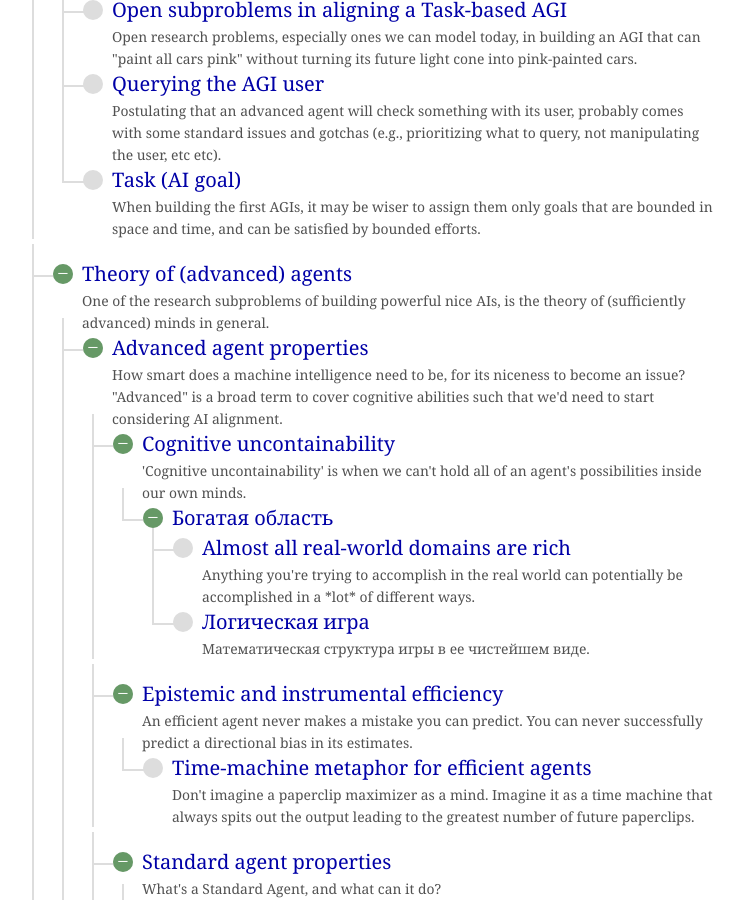
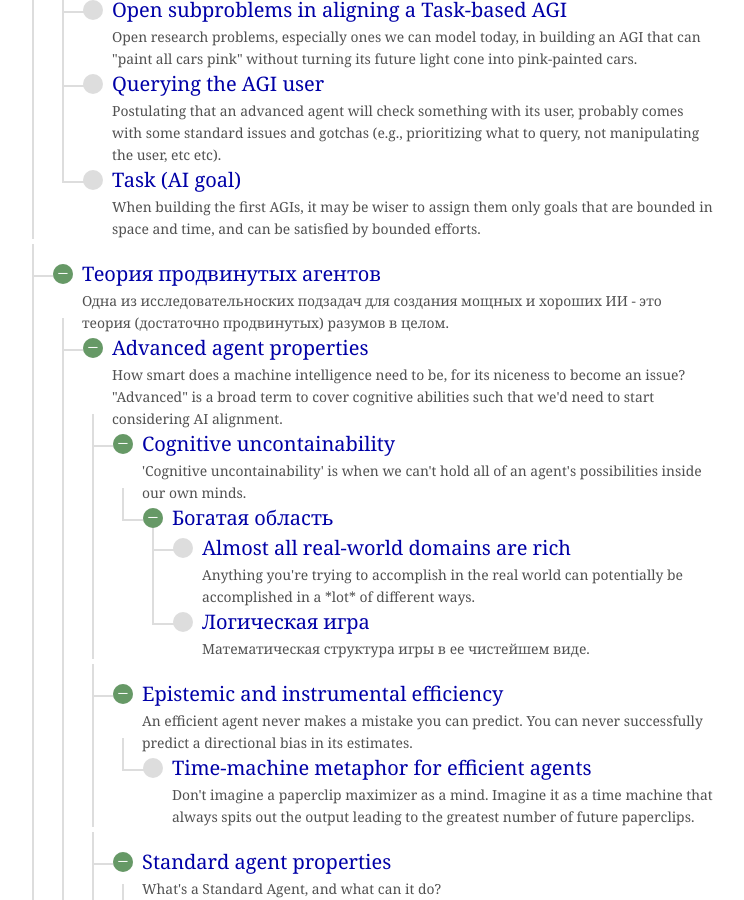
Before and after one commit to Arbital-RU/arbital-ru.github.io, a Jekyll site: the page built from explore/ai_alignment.md, in a window 1280 px wide and 900 px high, scrolled down 10177 px. Shown: the whole window, without its empty margins (286-1030 px from the left). Built offline with Jekyll 4.4.1, drawn with Linux system fonts in a browser that asks for light colours; some of the changed text lies outside the part shown.

```diff
--- a/_data/p.yaml
+++ b/_data/p.yaml
@@ -191,7 +191,7 @@
 
 - {id: "task_goal", title: "Task (AI goal)", description: "When building the first AGIs, it may be wiser to assign them only goals that are bounded in space and time, and can be satisfied by bounded efforts.", domains: "AI"}
 
-- {id: "advanced_agent_theory", title: "Theory of (advanced) agents", description: "One of the research subproblems of building powerful nice AIs, is the theory of (sufficiently advanced) minds in general.", domains: "AI", children: ["advanced_agent", "instrumental_convergence", "orthogonality"], explore: "7vg"}
+- {id: "advanced_agent_theory", title: "Theory of (advanced) agents", description: "One of the research subproblems of building powerful nice AIs, is the theory of (sufficiently advanced) minds in general.", domains: "AI", children: ["advanced_agent", "instrumental_convergence", "orthogonality"], explore: "7vg", translated: true, ru_description: "Одна из исследовательноских подзадач для создания мощных и хороших ИИ - это теория (достаточно продвинутых) разумов в целом."}
 
 - {id: "advanced_agent", title: "Advanced agent properties", description: "How smart does a machine intelligence need to be, for its niceness to become an issue? \"Advanced\" is a broad term to cover cognitive abilities such that we'd need to start considering AI alignment.", domains: "AI", children: ["uncontainability", "efficiency", "standard_agent", "Vingean_uncertainty", "advanced_nonagent", "agi", "consequentialist", "big_picture_awareness", "corps_vs_si", "general_intelligence", "relative_ability", "intelligence_explosion", "real_world", "sufficiently_advanced_ai", "superintelligent"], explore: "2c"}
 
```
Also changed, not shown: _posts/2024-05-25-advanced_agent_theory.md (added, +9 -0 lines).
